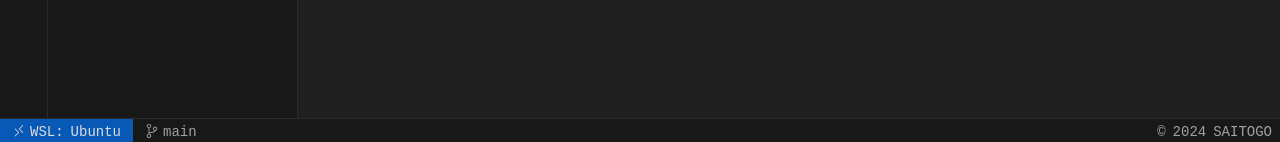
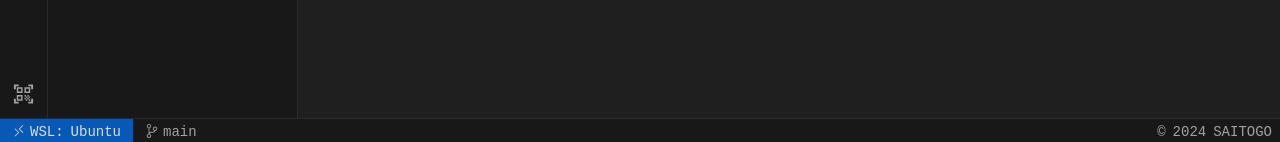
Before and after one commit to saitogo555/my-website, a Next.js app: page / in a window 1280 px wide. Shown: the part 658-800 px from the top of the page. Built offline with nearby package versions, Linux system fonts and the light colour scheme; a web font is replaced by a local one.

Commit message:
feat(ActivityBar): QRコードスキャナーアイコンを追加

```diff
--- a/components/layout/ActivityBar/ActivityBar.tsx
+++ b/components/layout/ActivityBar/ActivityBar.tsx
@@ -13,6 +13,7 @@ import {
 } from "react-icons/vsc";
 import { ActivityButton } from "./ActivityButton";
 import { ActivityLink } from "./ActivityLink";
+import { MdQrCodeScanner } from "react-icons/md";
 
 type ActivityLinkType = {
 	to: string;
@@ -47,6 +48,12 @@ export const ActivityBar = memo(() => {
 			{items.map((item) => (
 				<ActivityLink to={item.to} title={item.title} icon={item.icon} key={item.to.toString()} />
 			))}
+			<ActivityButton
+				className="mt-auto"
+				icon={<MdQrCodeScanner />}
+				title="QRコード"
+				aria-label="QRコードを表示"
+			/>
 		</aside>
 	);
 });
```
